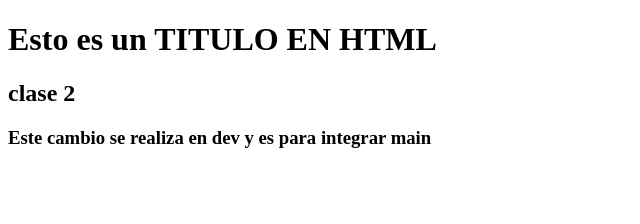
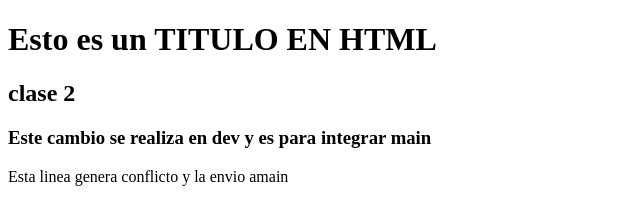
Before and after one commit to SamuelErazo2111/coso1, a plain HTML site: page index.html in a window 1280 px wide. Shown: the whole page, without its empty margins (0-640 px from the left). Drawn offline with Linux system fonts and the light colour scheme.

Commit message:
conflicto desde main

```diff
--- a/index.html
+++ b/index.html
@@ -10,5 +10,6 @@
     <h1>Esto es un TITULO EN HTML</h1>
     <h2>clase 2</h2>
     <h3>Este cambio se realiza en dev y es para integrar main</h3>
+    <p>Esta linea genera conflicto y la envio amain</p>
 </body>
 </html>
```
